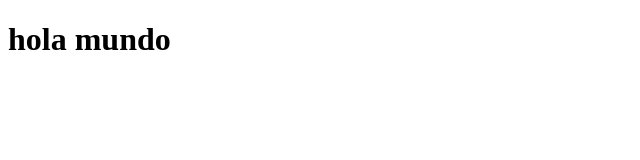
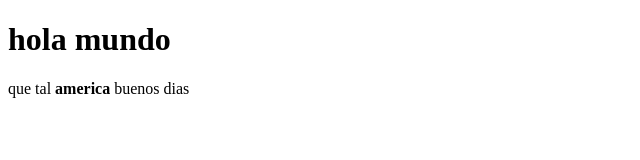
Before and after one commit to xbrunoperezx/carpetaPrueba, a plain HTML site: page index.html in a window 1280 px wide. Shown: the whole page, without its empty margins (0-640 px from the left). Drawn offline with Linux system fonts and the light colour scheme.

Commit message:
introducimos un parrafo

```diff
--- a/index.html
+++ b/index.html
@@ -7,5 +7,6 @@
 </head>
 <body>
     <h1>hola mundo</h1>
+    <p>que tal <strong>america</strong> buenos dias</p>
 </body>
 </html>
```
